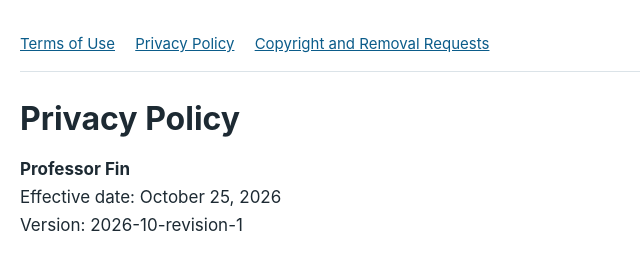
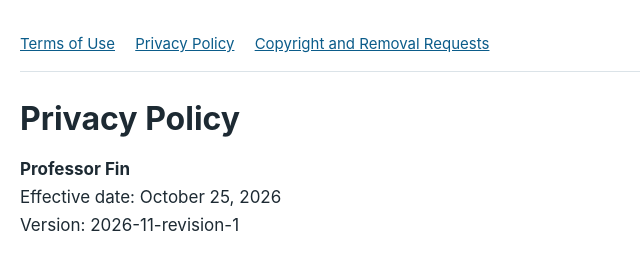
Before and after one commit to surferdave2/professor-fin-legal, a plain HTML site: page privacy.html in a window 1280 px wide. Shown: the top 253 px of the page, 280-920 px from the left. Drawn offline with Linux system fonts and the light colour scheme.

Commit message:
Privacy: version label 2026-11-revision-1
Matches PRIVACY_VERSION and kPrivacyVersion in the app (fishing_app draft
PR #840), which move together with this text. The effective date is still
October 25, 2026 and must be set to the day this merges.

Co-Authored-By: Claude Sonnet 5.5 <noreply@anthropic.com>

```diff
--- a/privacy.html
+++ b/privacy.html
@@ -36,7 +36,7 @@ footer { margin-top:48px; padding-top:16px; border-top:1px solid var(--rule); co
 <h1>Privacy Policy</h1>
 <p><strong>Professor Fin</strong><br>
 Effective date: October 25, 2026<br>
-Version: 2026-10-revision-1</p>
+Version: 2026-11-revision-1</p>
 <p>Kusch Apps LLC ("Kusch Apps," "we," "us") makes Professor Fin. This policy explains what information we collect, how we use and share it, and the choices you have. It applies to the Professor Fin app and related services. Our <a href="https://professorfin.kuschapps.com/terms">Terms of Use</a> also apply.</p>
 <h2>1. Information we collect</h2>
 <p><strong>Information you give us.</strong>
```
